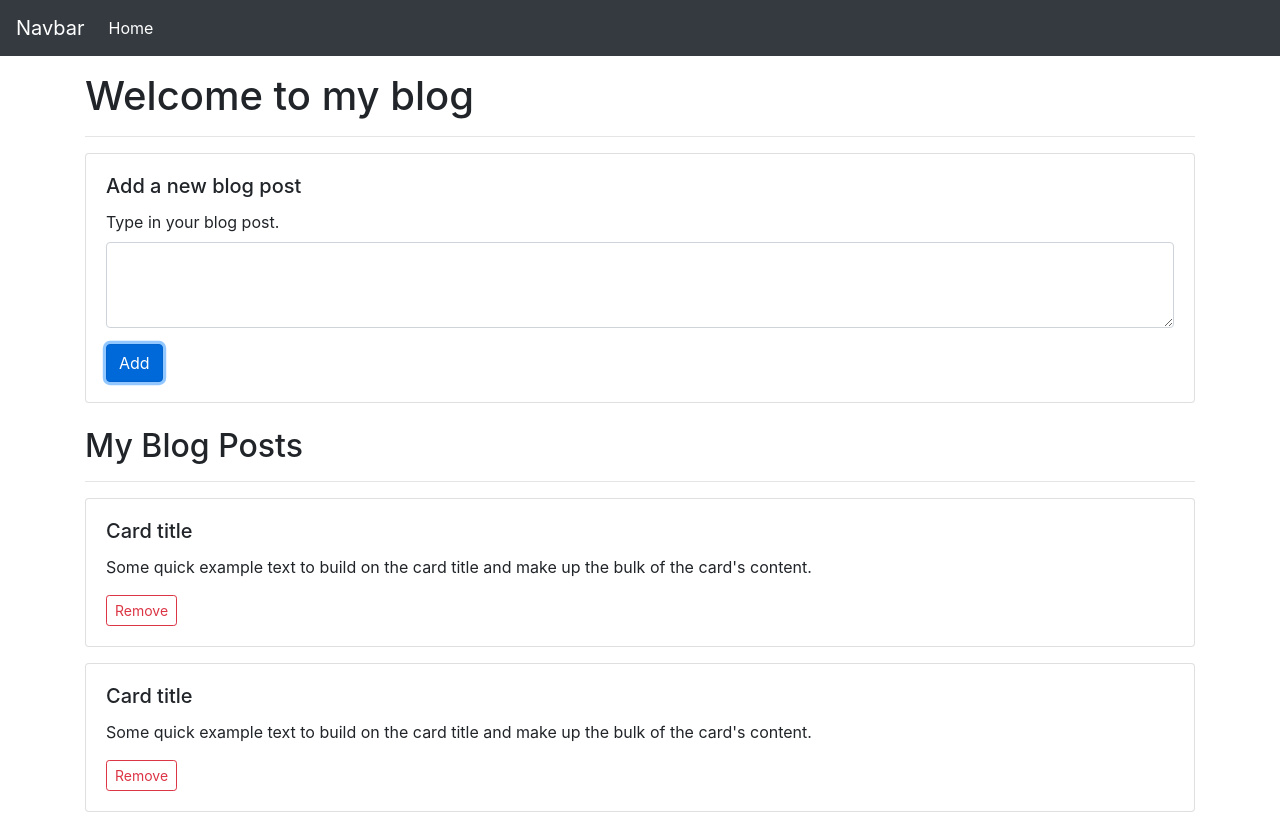
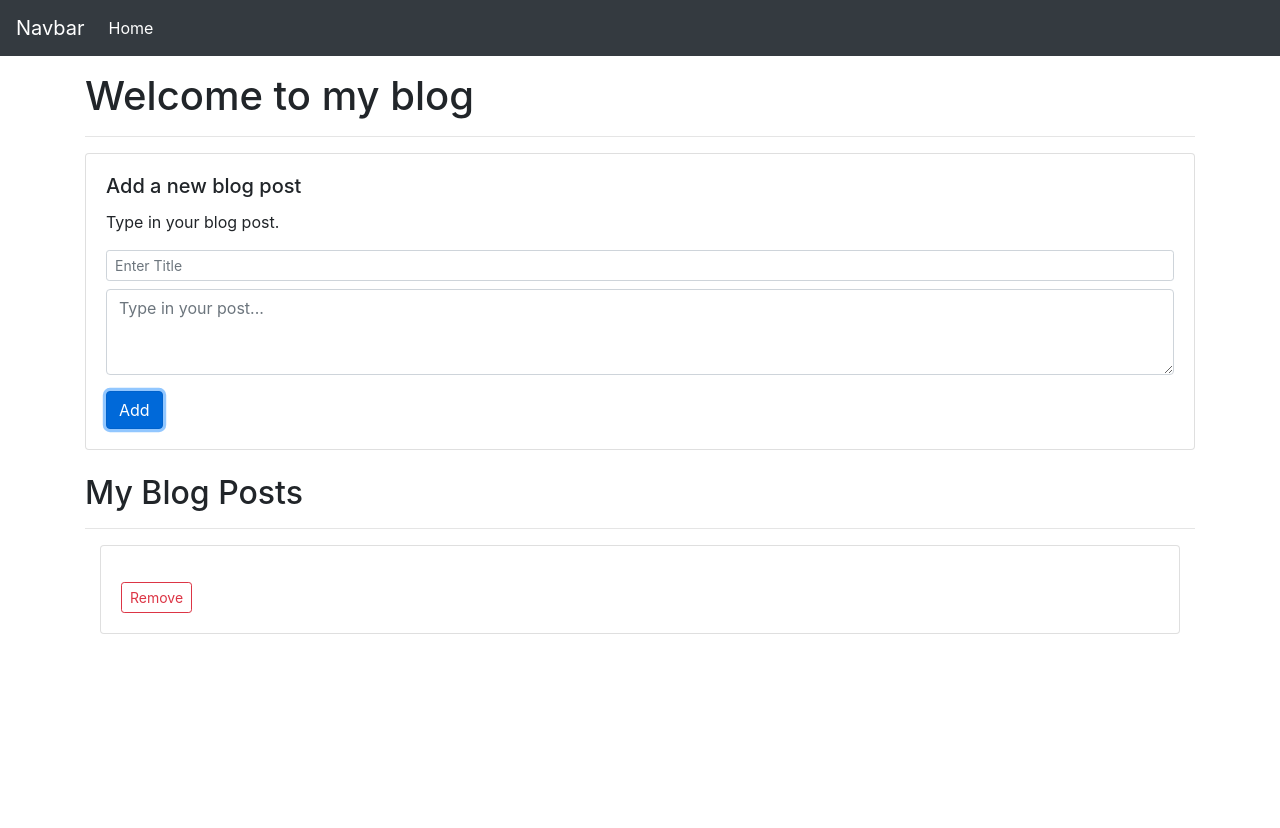
Before and after one commit to nilavv/htmlBlog, a plain HTML site: page index.html in a window 1280 px wide. Both pictures are taken after a click on the link "Add". After the commit the page ends 800 px from the top, so only its background shows below. Drawn offline with nearby package versions, Linux system fonts and the light colour scheme.

Commit message:
Updated functionailities

```diff
--- a/index.html
+++ b/index.html
@@ -49,8 +49,10 @@
                 <!-- <p class="card-text">Some quick example text to build on the card title and make up the bulk of the card's content.</p> -->
 
                 <div class="form-group">
+
                     <label for="exampleFormControlTextarea1">Type in your blog post.</label>
-                    <textarea class="form-control" id="inputText" rows="3"></textarea>
+                    <input class="form-control form-control-sm my-2" id="title" type="text" placeholder="Enter Title">
+                    <textarea class="form-control" id="inputText" rows="3" placeholder="Type in your post..."></textarea>
                 </div><a id="addBtn" href="#" class="btn btn-primary">Add</a>
             </div>
         </div>
@@ -58,9 +60,11 @@
 
         <h2>My Blog Posts</h2>
         <hr>
-        <div class="noteCard card my-3" style="">
 
-            <div class="card-body">
+        <div id ="posts" class="container-fluid ">
+            <!-- <div class="noteCard card my-3 " style="">
+
+            <div class="card-body ">
               <h5 class="card-title">Card title</h5>
               <p class="card-text">Some quick example text to build on the card title and make up the bulk of the card's content.</p>
               <a href="#" class="btn btn-outline-danger btn-sm">Remove</a>
@@ -72,7 +76,11 @@
               <p class="card-text">Some quick example text to build on the card title and make up the bulk of the card's content.</p>
               <a href="#" class="btn btn-outline-danger btn-sm">Remove</a>
             </div>
-          </div>
+          </div> -->
+
+
+        </div>
+
 
     </div>
 
--- a/js/app.js
+++ b/js/app.js
@@ -1,4 +1,52 @@
+showPosts();
 let addBtn = document.getElementById("addBtn");
 addBtn.addEventListener("click",function(e){
-console.log(document.getElementById("inputText").value)
-})
+let title =document.getElementById("title");
+let postText =document.getElementById("inputText");
+let allPosts=localStorage.getItem("posts");
+
+if(allPosts==null){
+    allPostsObj=[];
+}
+else{
+    allPostsObj=JSON.parse(allPosts);
+}
+allPostsObj.push([postText.value,title.value]);
+localStorage.setItem("posts",JSON.stringify(allPostsObj));
+postText.value="";
+title.value="";
+
+showPosts();
+
+}
+)
+function showPosts(){
+    let allPosts=localStorage.getItem("posts");
+if(allPosts==null){
+    allPostsObj=[];
+}
+else{
+    allPostsObj=JSON.parse(allPosts);
+}
+
+let html="";
+allPostsObj.forEach(function(element,index) {
+    html+=`<div class="noteCard card my-3" style="">
+
+    <div class="card-body">
+      <h5 class="card-title">${element[0]}</h5>
+      <p class="card-text">${element[1]}</p>
+      <a href="#" class="btn btn-outline-danger btn-sm">Remove</a>
+    </div>
+  </div>`;
+
+
+});
+let postsElem = document.getElementById("posts");
+if(allPostsObj.length!=0){
+    postsElem.innerHTML=html;
+}
+else{
+    postsElem.innerHTML="No posts yet!"
+}
+}
```
